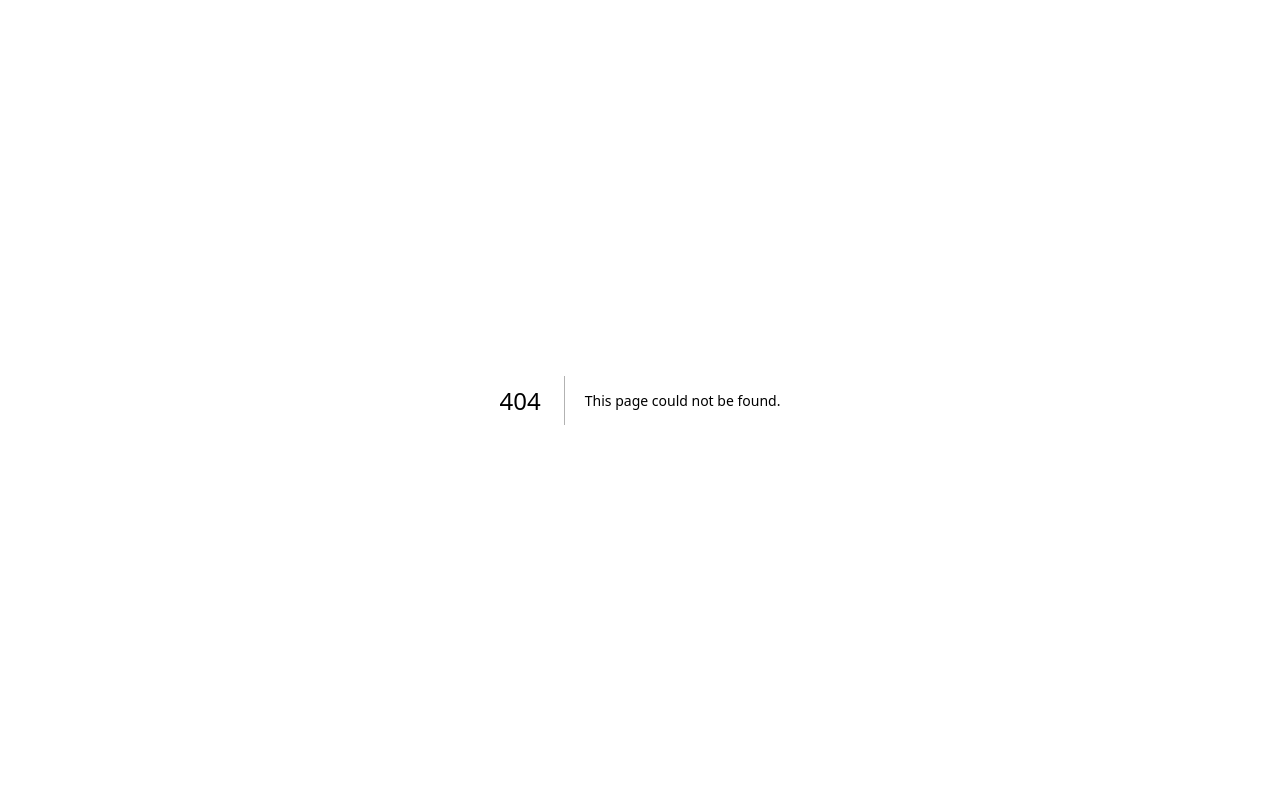
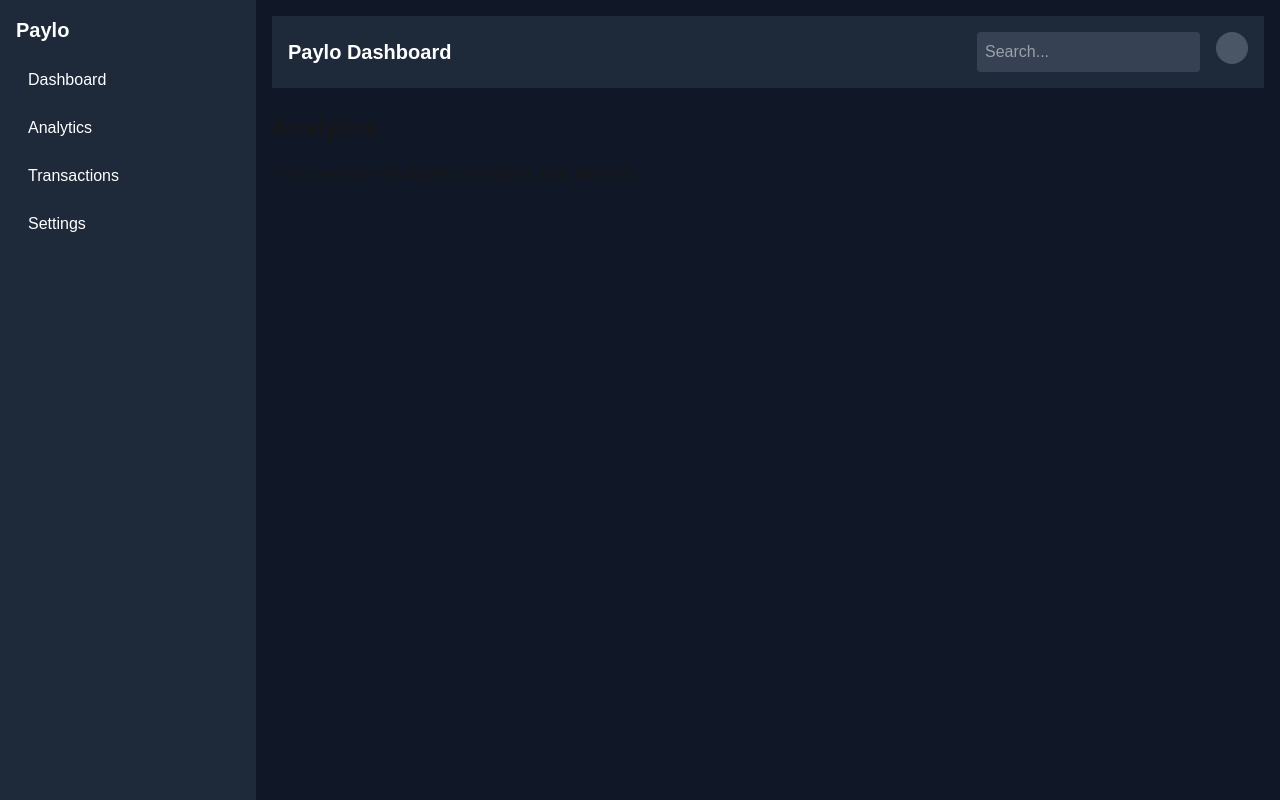
Before and after one commit to krishan3333/Paylo, a Next.js app: page /analytics in a window 1280 px wide. Before the commit this address had no page. Built offline with nearby package versions, Linux system fonts and the light colour scheme.

Commit message:
analytics and  transactionpage added

```diff
--- /dev/null
+++ b/app/analytics/page.tsx
@@ -0,0 +1,20 @@
+import React from 'react';
+import Sidebar from '../../components/sidebar';
+import Navbar from '../../components/navbar';
+
+const AnalyticsPage = () => {
+  return (
+    <div className="flex">
+      <Sidebar />
+      <div className="flex-1 p-4 bg-gray-900 min-h-screen">
+        <Navbar />
+        <div className="mt-6">
+          <h2 className="text-2xl font-bold mb-4">Analytics</h2>
+          <p className="text-lg">This section will display analytics and insights.</p>
+        </div>
+      </div>
+    </div>
+  );
+};
+
+export default AnalyticsPage;
--- a/app/dashboard/page.tsx
+++ b/app/dashboard/page.tsx
@@ -16,7 +16,9 @@ const DashboardPage = () => {
           <DashboardCard title="Expenses" value={3000} />
           <DashboardCard title="Savings" value={7000} />
         </div>
-        <TransactionTable className="mt-6" />
+        <div className="mt-6">
+          <TransactionTable />
+        </div>
       </div>
     </div>
   );
--- a/app/page.tsx
+++ b/app/page.tsx
@@ -1,9 +1,19 @@
 import React from 'react';
+import Link from 'next/link';
 
 const HomePage: React.FC = () => {
   return (
     <div className="bg-gray-900 text-white min-h-screen flex items-center justify-center">
-      <h1 className="text-4xl font-bold">Welcome to Paylo</h1>
+      <div className="text-center">
+        <h1 className="text-4xl font-bold mb-6">Welcome to Paylo</h1>
+        <p className="text-lg mb-8">Your modern expense tracker</p>
+        <Link href="/login" className="inline-block px-6 py-3 bg-indigo-600 text-white font-bold rounded-md hover:bg-indigo-700 mr-4">
+          Login
+        </Link>
+        <Link href="/register" className="inline-block px-6 py-3 bg-gray-700 text-white font-bold rounded-md hover:bg-gray-800">
+          Register
+        </Link>
+      </div>
     </div>
   );
 };
--- a/app/register/page.tsx
+++ b/app/register/page.tsx
@@ -1,5 +1,4 @@
 'use client';
-
 import React, { useState } from 'react';
 
 const RegisterPage: React.FC = () => {
--- /dev/null
+++ b/app/settings/page.tsx
@@ -0,0 +1,20 @@
+import React from 'react';
+import Sidebar from '../../components/sidebar';
+import Navbar from '../../components/navbar';
+
+const SettingsPage = () => {
+  return (
+    <div className="flex">
+      <Sidebar />
+      <div className="flex-1 p-4 bg-gray-900 min-h-screen">
+        <Navbar />
+        <div className="mt-6">
+          <h2 className="text-2xl font-bold mb-4">Settings</h2>
+          <p className="text-lg">This section will allow you to manage your settings.</p>
+        </div>
+      </div>
+    </div>
+  );
+};
+
+export default SettingsPage;
--- /dev/null
+++ b/app/transactions/page.tsx
@@ -0,0 +1,21 @@
+import React from 'react';
+import Sidebar from '../../components/sidebar';
+import Navbar from '../../components/navbar';
+import TransactionTable from '../../components/transaction-table';
+
+const TransactionsPage = () => {
+  return (
+    <div className="flex">
+      <Sidebar />
+      <div className="flex-1 p-4 bg-gray-900 min-h-screen">
+        <Navbar />
+        <div className="mt-6">
+          <h2 className="text-2xl font-bold mb-4">Transactions</h2>
+          <TransactionTable />
+        </div>
+      </div>
+    </div>
+  );
+};
+
+export default TransactionsPage;
```
